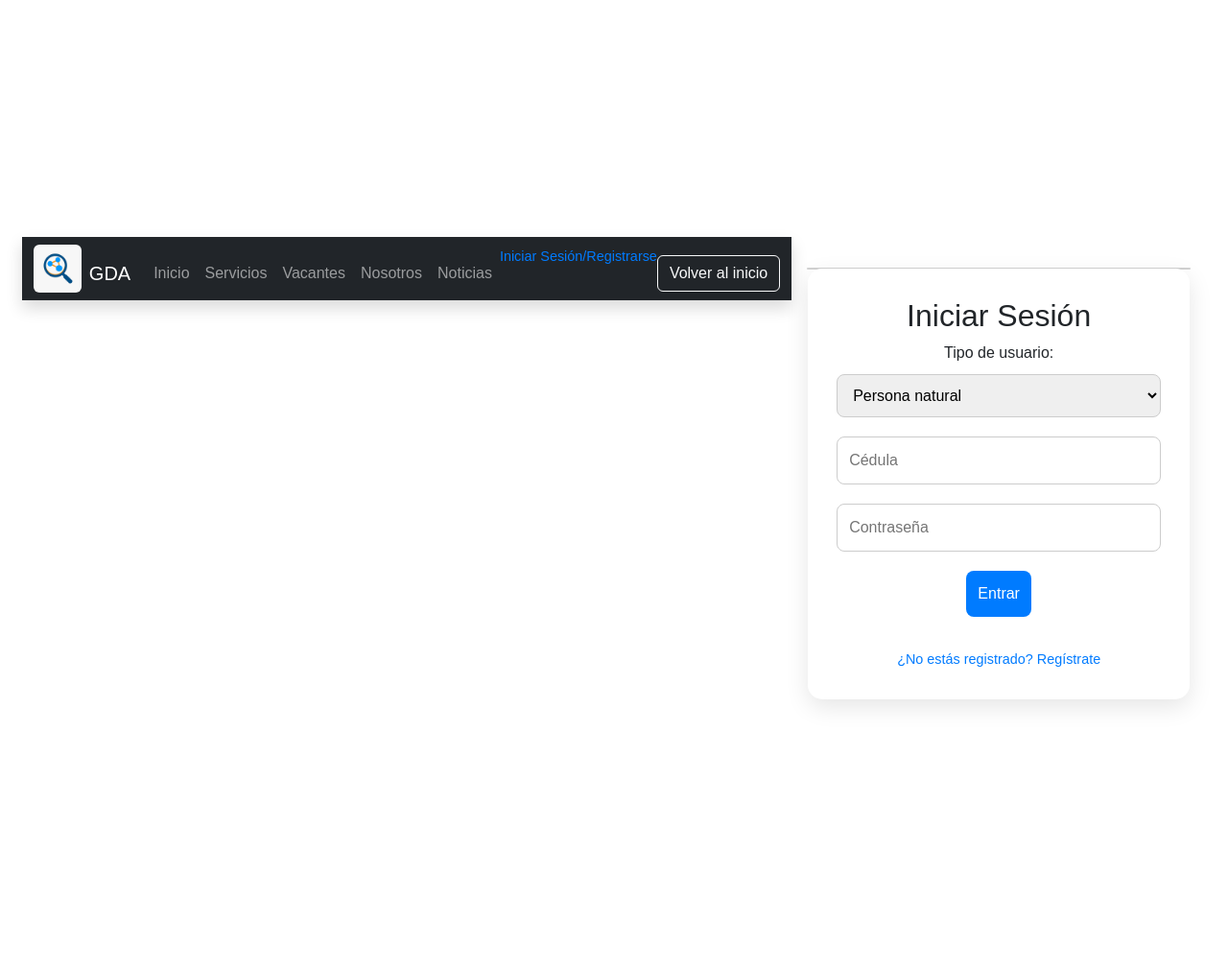
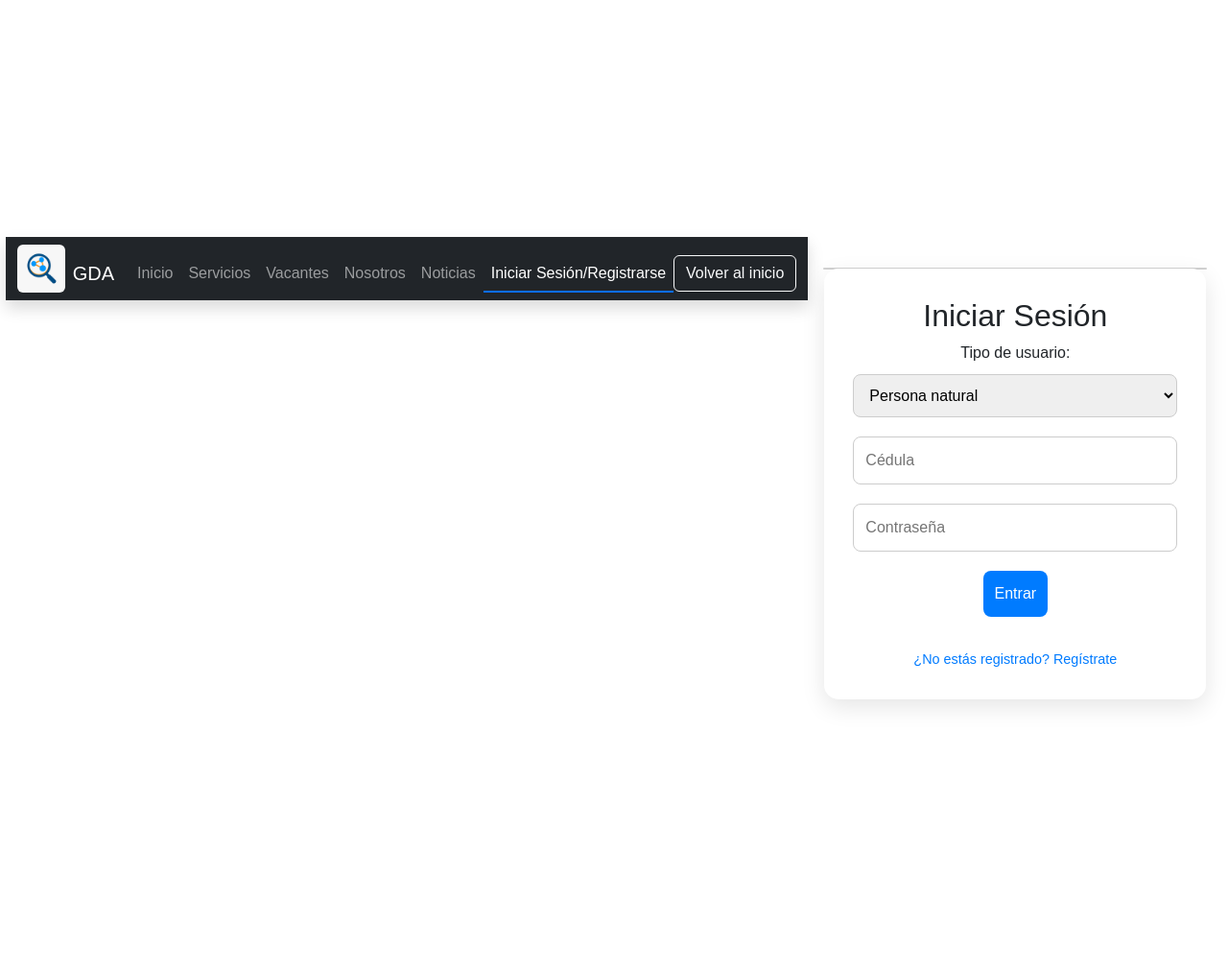
Before and after one commit to georgevfc13/Pagina, a PHP site: page /login.html in a window 1280 px wide. Shown: the top 1008 px of the page at 96% size. Run offline with PHP 8.4, Linux system fonts and the light colour scheme.

Commit message:
hover en nadvar incio de sesion

```diff
--- a/login.html
+++ b/login.html
@@ -68,7 +68,7 @@
             <li class="nav-item">
               <a
                 title="Iniciar Sesión/Registrarse nav-hover"
-                class="nav-linka active nav-hover"
+                class="nav-link active nav-hover"
                 href="login.html"
                 >Iniciar Sesión/Registrarse</a
               >
--- a/styleform.css
+++ b/styleform.css
@@ -19,6 +19,38 @@ body {
     height: 4rem;
     font-size: 20px;
     font-family: Arial, Helvetica, sans-serif;
+}
+
+.nav-hover {
+    position: relative;
+    display: inline-block;
+    padding: 8px 12px;
+
+    text-decoration: none;
+    transition: color 0.3s ease-in-out;
+}
+
+.nav-hover::after {
+    content: "";
+    position: absolute;
+    left: 0;
+    bottom: 0;
+    height: 2px;
+    width: 0%;
+    background-color: #0d6efd;
+    transition: width 0.3s ease-in-out;
+}
+
+.nav-hover:hover::after {
+    width: 100%;
+}
+
+.nav-hover:hover {
+    color: #0d6efd;
+}
+
+.nav-hover.active::after {
+    width: 100%;
 }
 
 .burger{
```
